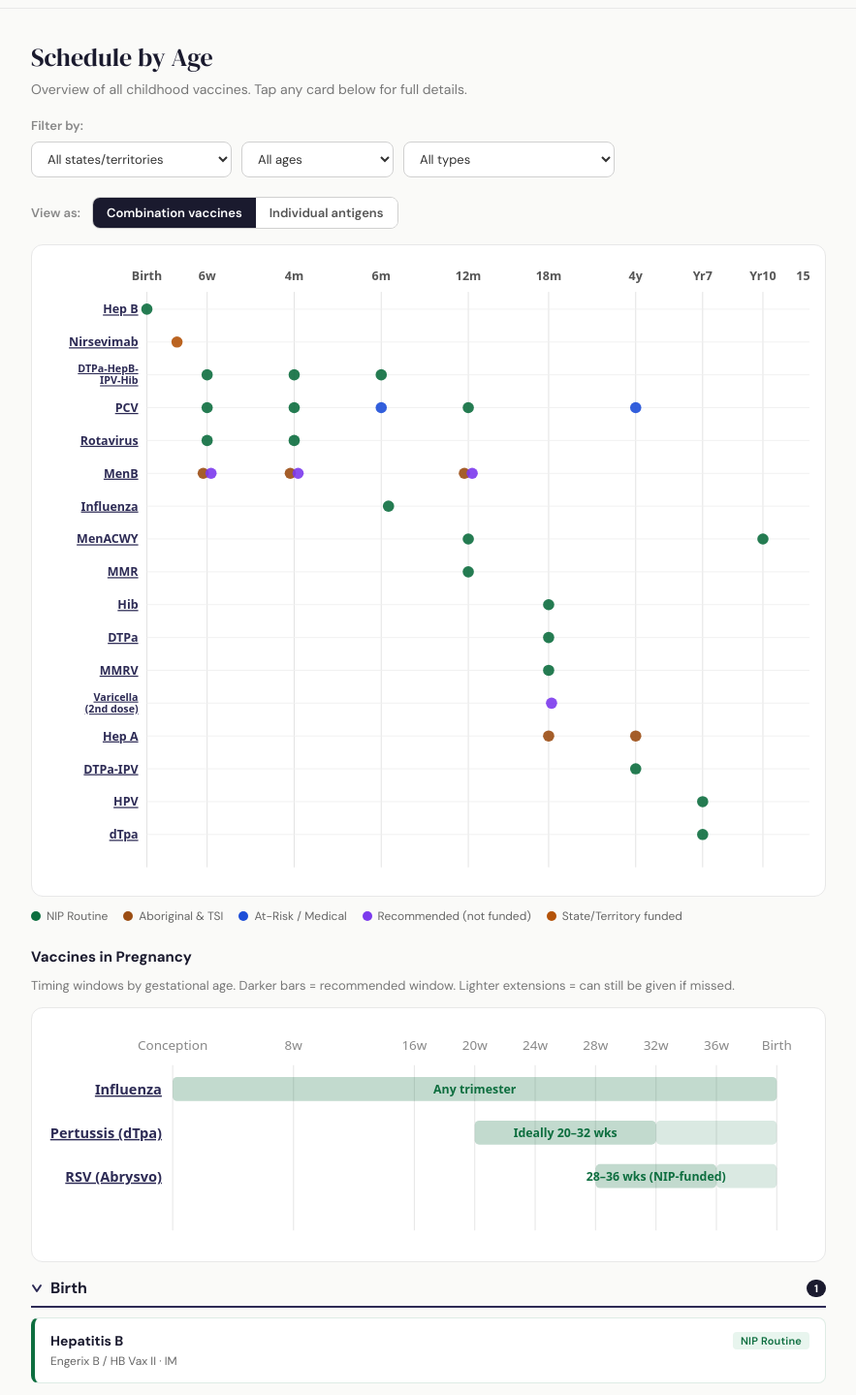
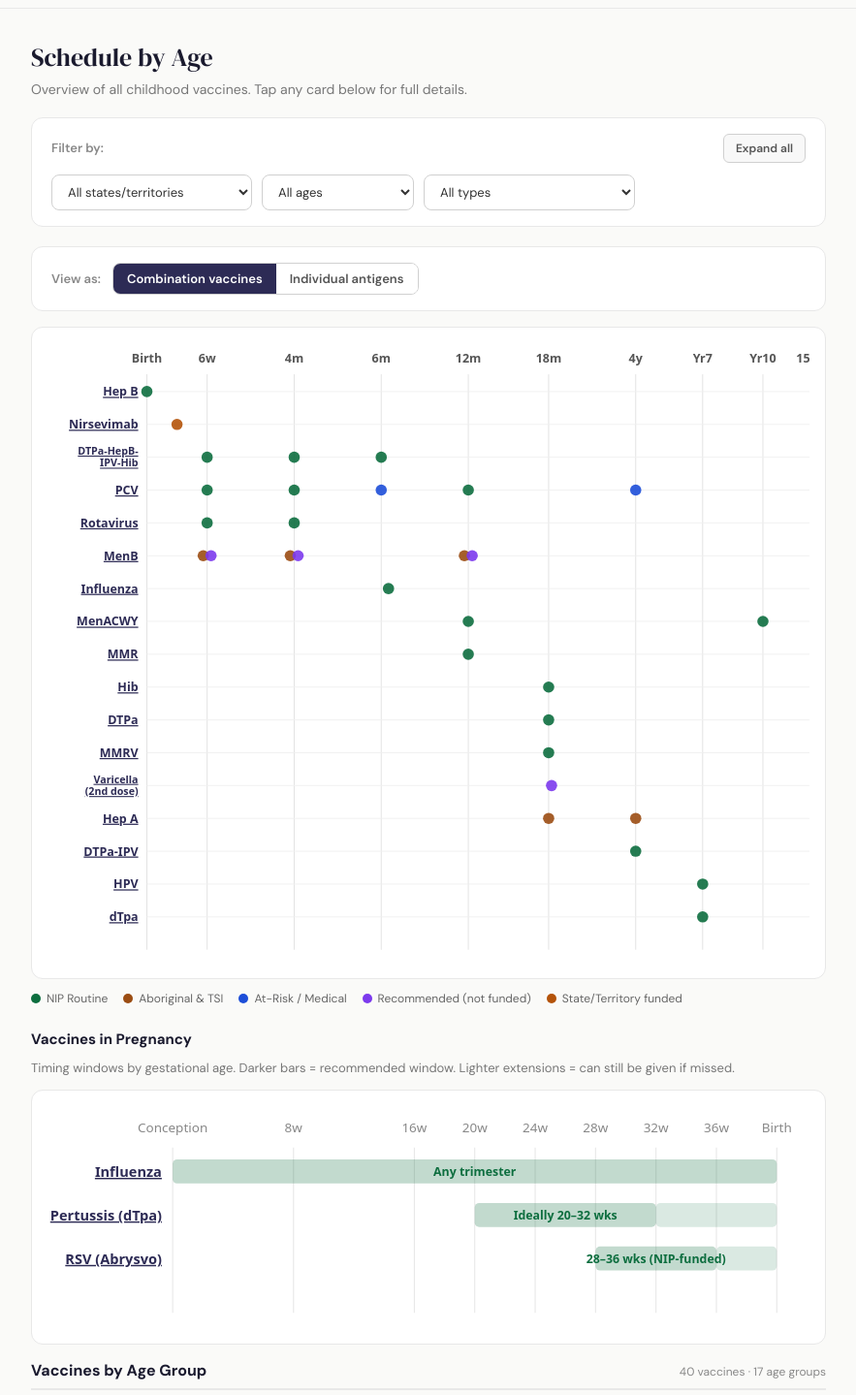
Before and after one commit to therealoutofgamut/nip-schedule, a React (Vite) app: page / in a window 1280 px wide. Shown: the part 384-1823 px from the top of the page at 97% size, without its empty margins (198-1081 px from the left). Built offline with nearby package versions, Linux system fonts and the light colour scheme.

Commit message:
Improved UX in vaccine overview.

```diff
--- a/src/App.jsx
+++ b/src/App.jsx
@@ -3075,7 +3075,7 @@ export default function AustralianNIPSchedule() {
   const [activeSection, setActiveSection] = useState("schedule");
   const [selectedItem, setSelectedItem] = useState(null);
   const [viewMode, setViewMode] = useState("combo"); // "combo" or "components"
-  const [openAgeGroups, setOpenAgeGroups] = useState(null); // null = all open; Set = explicit
+  const [openAgeGroups, setOpenAgeGroups] = useState(new Set()); // Set of open age groups, empty = all closed
 
   const filtered = useMemo(() => {
     const source = viewMode === "components" ? expandScheduleData(SCHEDULE_DATA) : SCHEDULE_DATA;
@@ -3196,9 +3196,43 @@ export default function AustralianNIPSchedule() {
             <p style={{ color: "#777", fontSize: "14px", margin: "0 0 20px" }}>Overview of all childhood vaccines. Tap any card below for full details.</p>
 
             {/* Filter dropdowns */}
-            <div style={{ marginBottom: "20px" }}>
-              <div style={{ fontSize: "13px", color: "#888", fontWeight: 600, marginBottom: "8px" }}>
-                Filter by:
+            <div style={{
+              background: "#fff",
+              borderRadius: "12px",
+              border: "1px solid #e8e8e8",
+              padding: "16px 20px",
+              marginBottom: "20px"
+            }}>
+              <div style={{ display: "flex", justifyContent: "space-between", alignItems: "center", marginBottom: "12px", flexWrap: "wrap", gap: "12px" }}>
+                <div style={{ fontSize: "13px", color: "#888", fontWeight: 600 }}>
+                  Filter by:
+                </div>
+                <button
+                  onClick={() => {
+                    const allAges = grouped.map(([age]) => age);
+                    if (openAgeGroups.size === allAges.length) {
+                      setOpenAgeGroups(new Set()); // Collapse all
+                    } else {
+                      setOpenAgeGroups(new Set(allAges)); // Expand all
+                    }
+                  }}
+                  style={{
+                    padding: "6px 12px",
+                    fontSize: "12px",
+                    fontWeight: 600,
+                    color: "#555",
+                    background: "#f8f8f8",
+                    border: "1px solid #d0d0d0",
+                    borderRadius: "6px",
+                    cursor: "pointer",
+                    fontFamily: "inherit",
+                    transition: "all 0.15s ease",
+                  }}
+                  onMouseEnter={e => { e.currentTarget.style.background = "#eeeeee"; }}
+                  onMouseLeave={e => { e.currentTarget.style.background = "#f8f8f8"; }}
+                >
+                  {openAgeGroups.size === grouped.length ? "Collapse all" : "Expand all"}
+                </button>
               </div>
               <div style={{ display: "flex", gap: "10px", flexWrap: "wrap", alignItems: "center" }}>
                 <select value={stateFilter} onChange={e => setStateFilter(e.target.value)} style={selectStyle}>
@@ -3216,7 +3250,17 @@ export default function AustralianNIPSchedule() {
             </div>
 
             {/* View mode toggle */}
-            <div style={{ display: "flex", alignItems: "center", gap: "12px", marginBottom: "16px" }}>
+            <div style={{
+              background: "#fff",
+              borderRadius: "12px",
+              border: "1px solid #e8e8e8",
+              padding: "16px 20px",
+              marginBottom: "16px",
+              display: "flex",
+              alignItems: "center",
+              gap: "12px",
+              flexWrap: "wrap",
+            }}>
               <span style={{ fontSize: "13px", color: "#888", fontWeight: 600 }}>View as:</span>
               <div style={{
                 display: "inline-flex", borderRadius: "8px", border: "1px solid #d0d0d0",
@@ -3226,7 +3270,7 @@ export default function AustralianNIPSchedule() {
                   <button key={val} onClick={() => setViewMode(val)} style={{
                     padding: "7px 14px", border: "none", fontSize: "13px", fontWeight: 600,
                     fontFamily: "inherit", cursor: "pointer", transition: "all 0.15s ease",
-                    background: viewMode === val ? "#1a1a2e" : "#fff",
+                    background: viewMode === val ? "#2d2b55" : "#fff",
                     color: viewMode === val ? "#fff" : "#555",
                   }}>{label}</button>
                 ))}
@@ -3318,25 +3362,52 @@ export default function AustralianNIPSchedule() {
               <p style={{ color: "#999", fontSize: "14px", padding: "32px 0", textAlign: "center" }}>No vaccines match your current filters.</p>
             )}
 
+            {grouped.length > 0 && (
+              <div style={{
+                display: "flex",
+                alignItems: "baseline",
+                justifyContent: "space-between",
+                marginBottom: "16px",
+                paddingBottom: "8px",
+                borderBottom: "2px solid #e8e8e8",
+              }}>
+                <h3 style={{ fontSize: "16px", fontWeight: 700, color: "#1a1a2e", margin: 0 }}>
+                  Vaccines by Age Group
+                </h3>
+                <span style={{ fontSize: "12px", color: "#888" }}>
+                  {filtered.length} {filtered.length === 1 ? "vaccine" : "vaccines"} · {grouped.length} {grouped.length === 1 ? "age group" : "age groups"}
+                </span>
+              </div>
+            )}
+
             {grouped.map(([age, items]) => {
-              const isOpen = openAgeGroups === null || openAgeGroups.has(age);
+              const isOpen = openAgeGroups.has(age);
               const toggle = () => {
                 setOpenAgeGroups(prev => {
-                  const base = prev === null ? new Set(grouped.map(([a]) => a)) : new Set(prev);
+                  const base = new Set(prev);
                   if (base.has(age)) base.delete(age); else base.add(age);
                   return base;
                 });
               };
               return (
-                <div key={age} style={{ marginBottom: "12px" }}>
+                <div key={age} style={{ marginBottom: "8px" }}>
                   <button onClick={toggle} style={{
-                    display: "flex", alignItems: "center", gap: "8px",
-                    background: "none", border: "none", cursor: "pointer",
-                    padding: "0 0 8px", marginBottom: isOpen ? "10px" : "0",
-                    borderBottom: `2px solid ${isOpen ? "#2d2b55" : "#e0e0e0"}`,
+                    display: "flex", alignItems: "center", gap: "10px",
+                    background: isOpen ? "#f8f9fa" : "#fff",
+                    border: "1px solid #e0e0e0",
+                    borderRadius: "8px",
+                    cursor: "pointer",
+                    padding: "12px 16px",
+                    marginBottom: isOpen ? "8px" : "0",
                     width: "100%", textAlign: "left", fontFamily: "inherit",
-                    transition: "border-color 0.2s",
-                  }}>
+                    transition: "all 0.2s ease",
+                  }}
+                  onMouseEnter={e => { e.currentTarget.style.background = "#f8f9fa"; e.currentTarget.style.borderColor = "#2d2b55"; }}
+                  onMouseLeave={e => {
+                    e.currentTarget.style.background = isOpen ? "#f8f9fa" : "#fff";
+                    e.currentTarget.style.borderColor = "#e0e0e0";
+                  }}
+                  >
                     <svg width="12" height="12" viewBox="0 0 12 12" style={{
                       flexShrink: 0,
                       transform: isOpen ? "rotate(90deg)" : "rotate(0deg)",
@@ -3346,20 +3417,24 @@ export default function AustralianNIPSchedule() {
                       <polyline points="3,2 9,6 3,10" fill="none" stroke="currentColor" strokeWidth="2" strokeLinecap="round" strokeLinejoin="round"/>
                     </svg>
                     <span style={{
-                      fontSize: "16px", fontWeight: 700, color: "#1a1a2e",
+                      fontSize: "15px", fontWeight: 700, color: "#1a1a2e",
                     }}>{age}</span>
                     <span style={{
                       marginLeft: "auto",
-                      fontSize: "11px", fontWeight: 700,
-                      padding: "2px 8px", borderRadius: "12px",
-                      background: isOpen ? "#1a1a2e" : "#e8e8e8",
-                      color: isOpen ? "#fff" : "#888",
+                      fontSize: "11px", fontWeight: 600,
+                      padding: "3px 10px", borderRadius: "12px",
+                      background: isOpen ? "#2d2b55" : "#e8e8e8",
+                      color: isOpen ? "#fff" : "#666",
                       transition: "all 0.2s",
-                    }}>{items.length}</span>
+                    }}>{items.length} {items.length === 1 ? "vaccine" : "vaccines"}</span>
                   </button>
-                  {isOpen && items.map((item, i) => (
-                    <VaccineCard key={i} item={item} onClick={setSelectedItem} selectedState={stateFilter} />
-                  ))}
+                  {isOpen && (
+                    <div style={{ paddingLeft: "8px" }}>
+                      {items.map((item, i) => (
+                        <VaccineCard key={i} item={item} onClick={setSelectedItem} selectedState={stateFilter} />
+                      ))}
+                    </div>
+                  )}
                 </div>
               );
             })}
```
